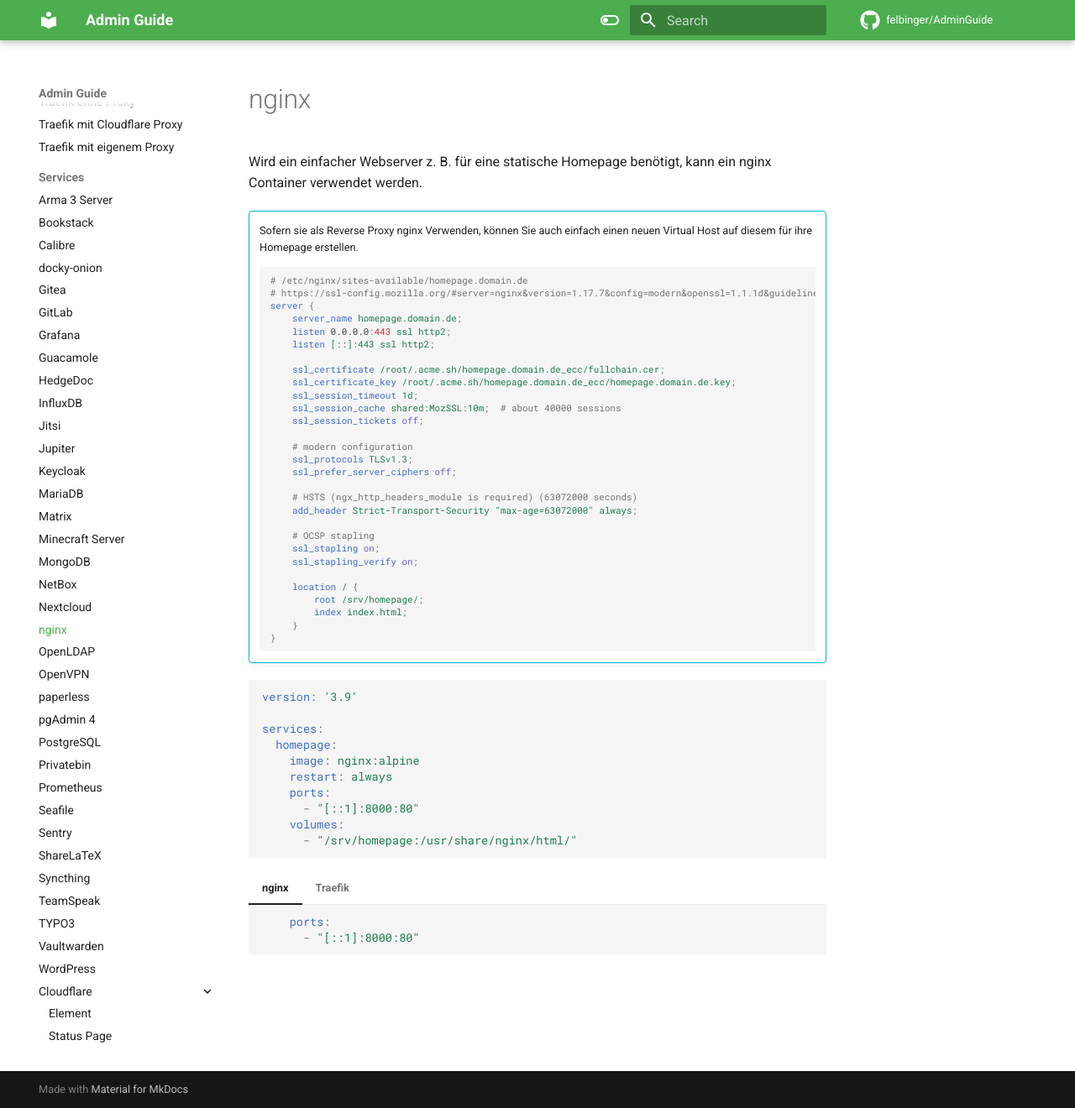
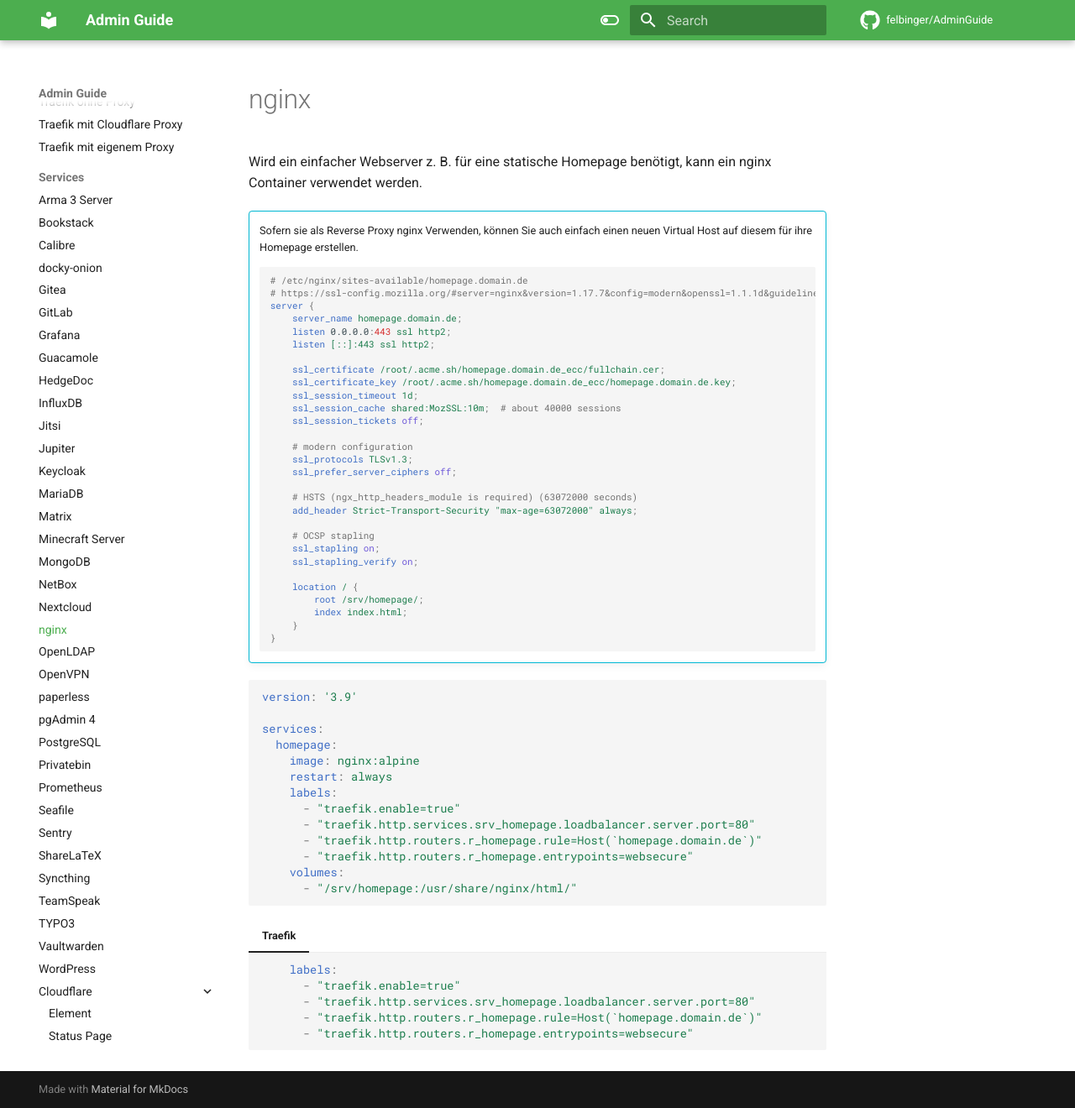
Before and after one commit to felbinger/AdminGuide, an MkDocs documentation site: the page built from docs/services/nginx.md, in a window 1280 px wide and 1320 px high. Shown: the whole window at 84% size. Built offline with MkDocs 1.6.1 and Material for MkDocs 9.7.7, drawn with Linux system fonts in a browser that asks for light colours; comment, search, counter and statistics services are not loaded.

Commit message:
Update nginx.md
improved nginx

````diff
--- a/docs/services/nginx.md
+++ b/docs/services/nginx.md
@@ -46,17 +46,15 @@ services:
   homepage:
     image: nginx:alpine
     restart: always
-    ports:
-      - "[::1]:8000:80"
+    labels:
+      - "traefik.enable=true"
+      - "traefik.http.services.srv_homepage.loadbalancer.server.port=80"
+      - "traefik.http.routers.r_homepage.rule=Host(`homepage.domain.de`)"
+      - "traefik.http.routers.r_homepage.entrypoints=websecure"
     volumes:
       - "/srv/homepage:/usr/share/nginx/html/"
 ```
 
-=== "nginx"
-    ```yaml
-        ports:
-          - "[::1]:8000:80"
-    ```
 === "Traefik"
     ```yaml
         labels:
````
